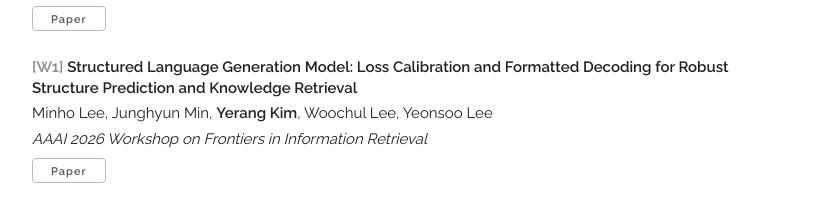
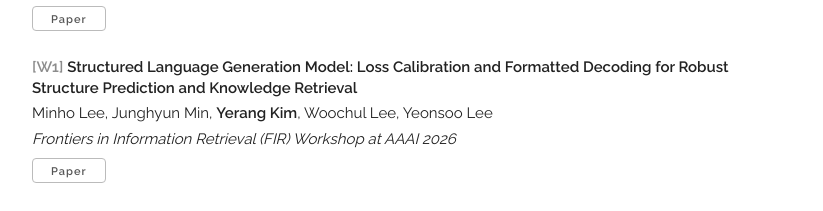
Before and after one commit to 01tilinfinity/01tilinfinity.github.io, a React (Vite) app: page / in a window 1280 px wide. Shown: the part 860-1071 px from the top of the page, without its empty margins (228-1051 px from the left). Built offline with nearby package versions, Linux system fonts and the light colour scheme.

Commit message:
Unify workshop venue format

```diff
--- a/src/App.jsx
+++ b/src/App.jsx
@@ -39,7 +39,7 @@ const publications = [
       "Woochul Lee",
       "Yeonsoo Lee",
     ],
-    venue: "AAAI 2026 Workshop on Frontiers in Information Retrieval",
+    venue: "Frontiers in Information Retrieval (FIR) Workshop at AAAI 2026",
     links: [{ label: "Paper", href: "https://arxiv.org/abs/2402.08971" }],
   },
   {
```
